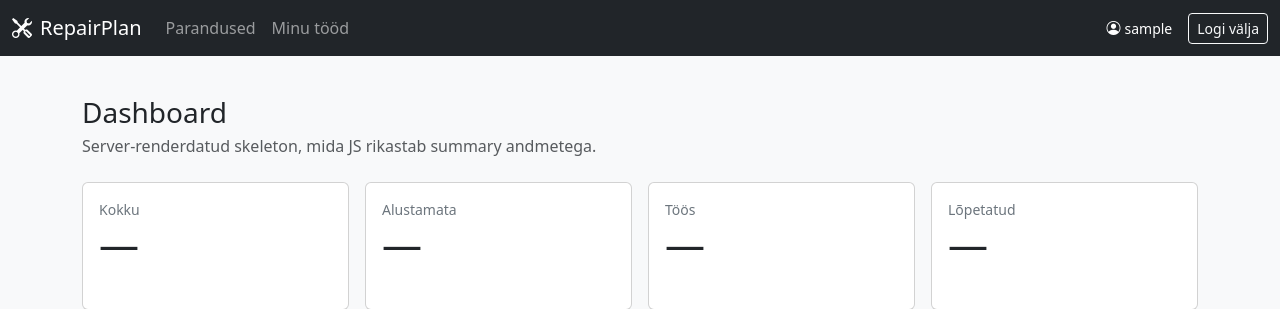
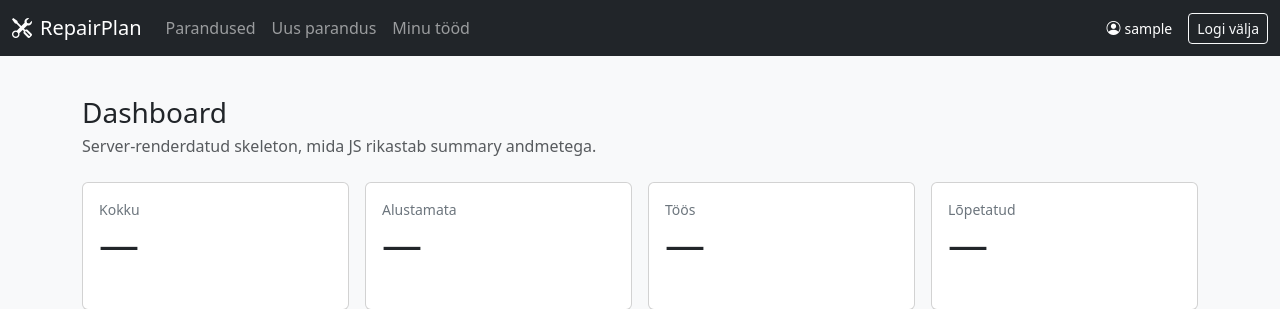
Before and after one commit to jarmo164/RepairPlan, a Django app: page /dashboard/ in a window 1280 px wide. Shown: the top 309 px of the page. Run offline with Django 5.2, Linux system fonts and the light colour scheme; a user stored in the database is signed in; tables that the repository leaves empty hold one stand-in row (values such as "Sample post").

Commit message:
fix: expose repair creation in main navigation

```diff
--- a/templates/base.html
+++ b/templates/base.html
@@ -22,6 +22,9 @@
             <ul class="navbar-nav me-auto mb-2 mb-lg-0">
                 {% if user.is_authenticated %}
                     <li class="nav-item"><a class="nav-link" href="{% url 'repairs:repair-list' %}">Parandused</a></li>
+                    {% if user.profile.department or user.is_superuser or user.groups.all %}
+                        <li class="nav-item"><a class="nav-link" href="{% url 'repairs:repair-create' %}">Uus parandus</a></li>
+                    {% endif %}
                     <li class="nav-item"><a class="nav-link" href="{% url 'repairs:my-work' %}">Minu tööd</a></li>
                     {% for group in user.groups.all %}
                         {% if group.name == 'repair_master' or group.name == 'administrator' %}
```
